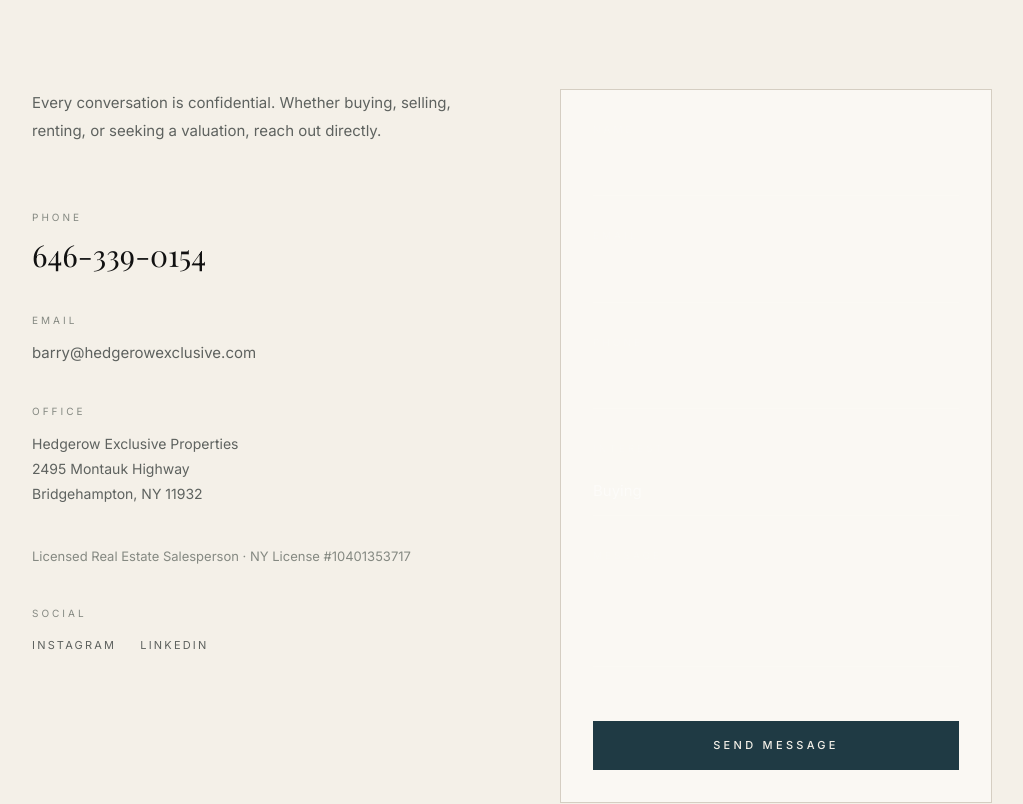
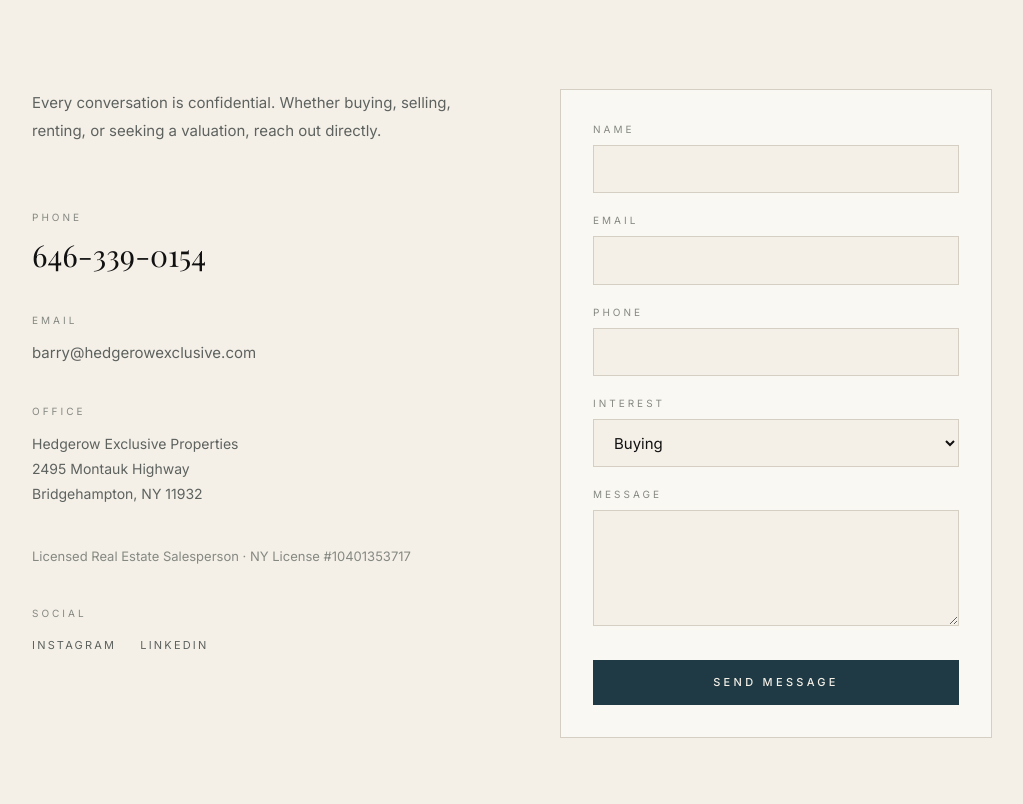
Before and after one commit to barrymcgovernd18/hamptonshomes-ai, a Next.js app in the folder hamptonshomes-ai/: page /contact in a window 1280 px wide. Shown: the part 440-1244 px from the top of the page, without its empty margins (128-1151 px from the left). Built offline with nearby package versions, Linux system fonts and the light colour scheme; a web font is replaced by a local one.

Commit message:
fix: restyle contact form for paper theme; compact fields

```diff
--- a/hamptonshomes-ai/src/components/ContactForm.tsx
+++ b/hamptonshomes-ai/src/components/ContactForm.tsx
@@ -1,6 +1,9 @@
 "use client";
 
 import { useState } from "react";
+
+const fieldClass =
+  "w-full border border-line bg-paper px-4 py-3 text-[15px] text-ink placeholder:text-ink-faint focus:border-ocean focus:outline-none";
 
 export default function ContactForm() {
   const [status, setStatus] = useState<"idle" | "sending" | "sent" | "error">("idle");
@@ -38,12 +41,12 @@ export default function ContactForm() {
 
   if (status === "sent") {
     return (
-      <div className="flex flex-col items-center justify-center py-20">
-        <p className="text-ocean font-serif text-2xl mb-3">Message Sent</p>
-        <p className="text-white/30 text-[14px]">Barry will be in touch shortly.</p>
+      <div className="flex flex-col items-center justify-center py-12">
+        <p className="mb-3 font-serif text-2xl text-ocean">Message Sent</p>
+        <p className="text-[14px] text-ink-muted">Barry will be in touch shortly.</p>
         <button
           onClick={() => setStatus("idle")}
-          className="mt-8 text-white/20 text-[11px] tracking-[0.2em] uppercase hover:text-ocean transition-colors duration-500"
+          className="mt-8 text-[11px] uppercase tracking-[0.2em] text-ink-faint transition-colors hover:text-ocean"
         >
           Send Another
         </button>
@@ -52,65 +55,61 @@ export default function ContactForm() {
   }
 
   return (
-    <form onSubmit={handleSubmit} className="space-y-8">
+    <form onSubmit={handleSubmit} className="space-y-5">
       {[
         { id: "name", label: "Name", type: "text", required: true },
         { id: "email", label: "Email", type: "email", required: true },
         { id: "phone", label: "Phone", type: "tel", required: false },
       ].map((field) => (
         <div key={field.id}>
-          <label htmlFor={field.id} className="text-[10px] tracking-[0.3em] uppercase text-white/15 block mb-3">
+          <label htmlFor={field.id} className="mb-2 block text-[10px] uppercase tracking-[0.3em] text-ink-faint">
             {field.label}
           </label>
           <input
             type={field.type}
             id={field.id}
             name={field.id}
-            className="w-full border-b border-white/10 bg-transparent px-0 py-3 text-white text-[15px] focus:outline-none focus:border-ocean/50 transition-colors duration-500 placeholder:text-white/10"
+            className={fieldClass}
             required={field.required}
           />
         </div>
       ))}
 
       <div>
-        <label htmlFor="interest" className="text-[10px] tracking-[0.3em] uppercase text-white/15 block mb-3">
+        <label htmlFor="interest" className="mb-2 block text-[10px] uppercase tracking-[0.3em] text-ink-faint">
           Interest
         </label>
-        <select
-          id="interest"
-          name="interest"
-          className="w-full border-b border-white/10 bg-transparent px-0 py-3 text-white/50 text-[15px] focus:outline-none focus:border-ocean/50 transition-colors duration-500 appearance-none"
-        >
-          <option value="buying" className="bg-ocean-deep">Buying</option>
-          <option value="selling" className="bg-ocean-deep">Selling</option>
-          <option value="renting" className="bg-ocean-deep">Renting</option>
-          <option value="valuation" className="bg-ocean-deep">Property Valuation</option>
-          <option value="other" className="bg-ocean-deep">Other</option>
+        <select id="interest" name="interest" className={`${fieldClass} h-12`}>
+          <option value="buying">Buying</option>
+          <option value="selling">Selling</option>
+          <option value="renting">Renting</option>
+          <option value="valuation">Property Valuation</option>
+          <option value="other">Other</option>
         </select>
       </div>
 
       <div>
-        <label htmlFor="message" className="text-[10px] tracking-[0.3em] uppercase text-white/15 block mb-3">
+        <label htmlFor="message" className="mb-2 block text-[10px] uppercase tracking-[0.3em] text-ink-faint">
           Message
         </label>
         <textarea
           id="message"
           name="message"
-          rows={3}
-          className="w-full border-b border-white/10 bg-transparent px-0 py-3 text-white text-[15px] focus:outline-none focus:border-ocean/50 transition-colors duration-500 resize-none"
+          rows={4}
+          className={`${fieldClass} min-h-[96px] max-h-[160px] resize-y`}
         />
       </div>
 
       <button
         type="submit"
         disabled={status === "sending"}
-        className="w-full bg-ocean text-paper py-4 text-[11px] tracking-[0.3em] uppercase hover:bg-ocean-light transition-all duration-500 font-medium mt-4 disabled:opacity-50"
+        className="mt-2 w-full bg-ocean py-3.5 text-[11px] font-medium uppercase tracking-[0.3em] text-paper transition-all hover:bg-ocean-deep disabled:opacity-50"
       >
         {status === "sending" ? "Sending..." : status === "error" ? "Try Again" : "Send Message"}
       </button>
 
       {status === "error" && (
-        <p className="text-red-400/60 text-[12px] text-center">Something went wrong. Try calling instead.</p>
+        <p className="text-center text-[12px] text-red-700/70">Something went wrong. Try calling instead.</p>
       )}
     </form>
   );
```
